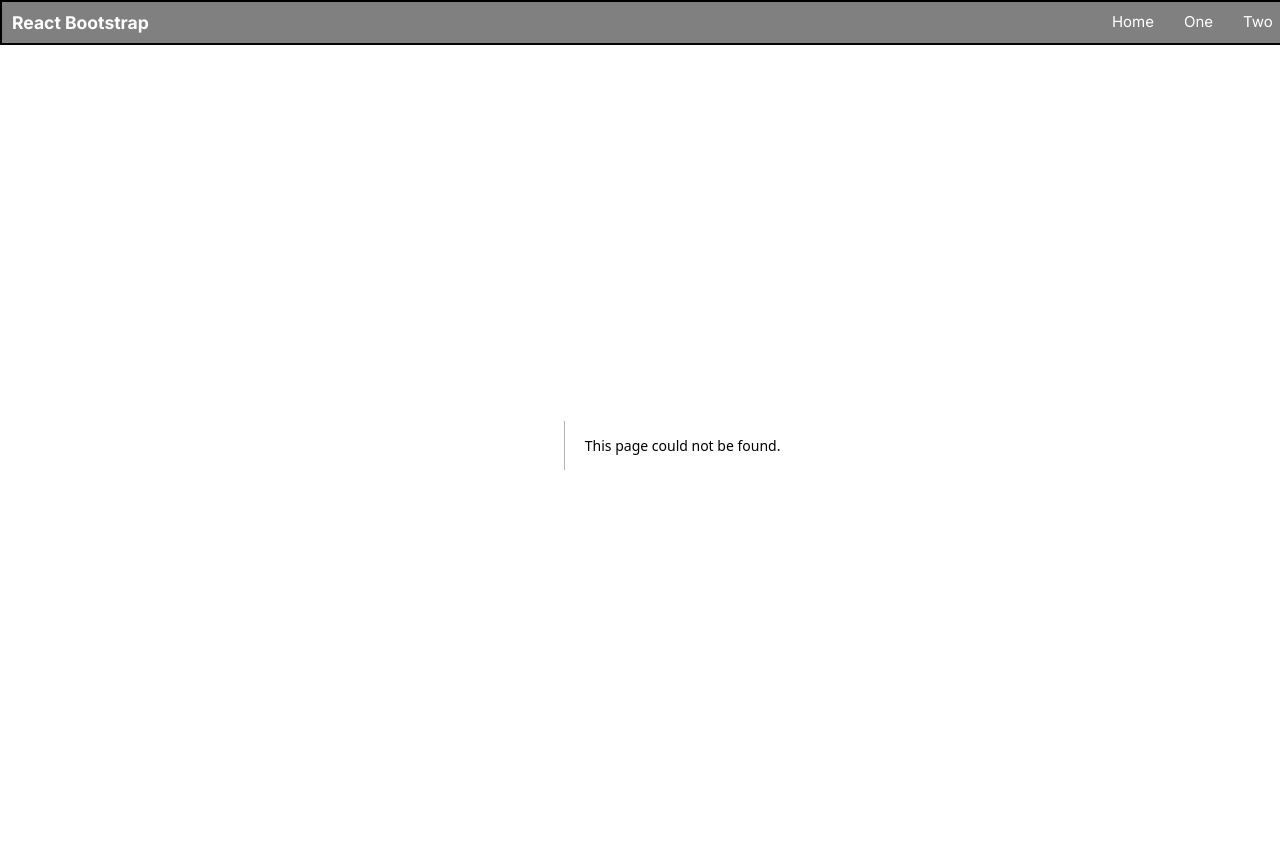
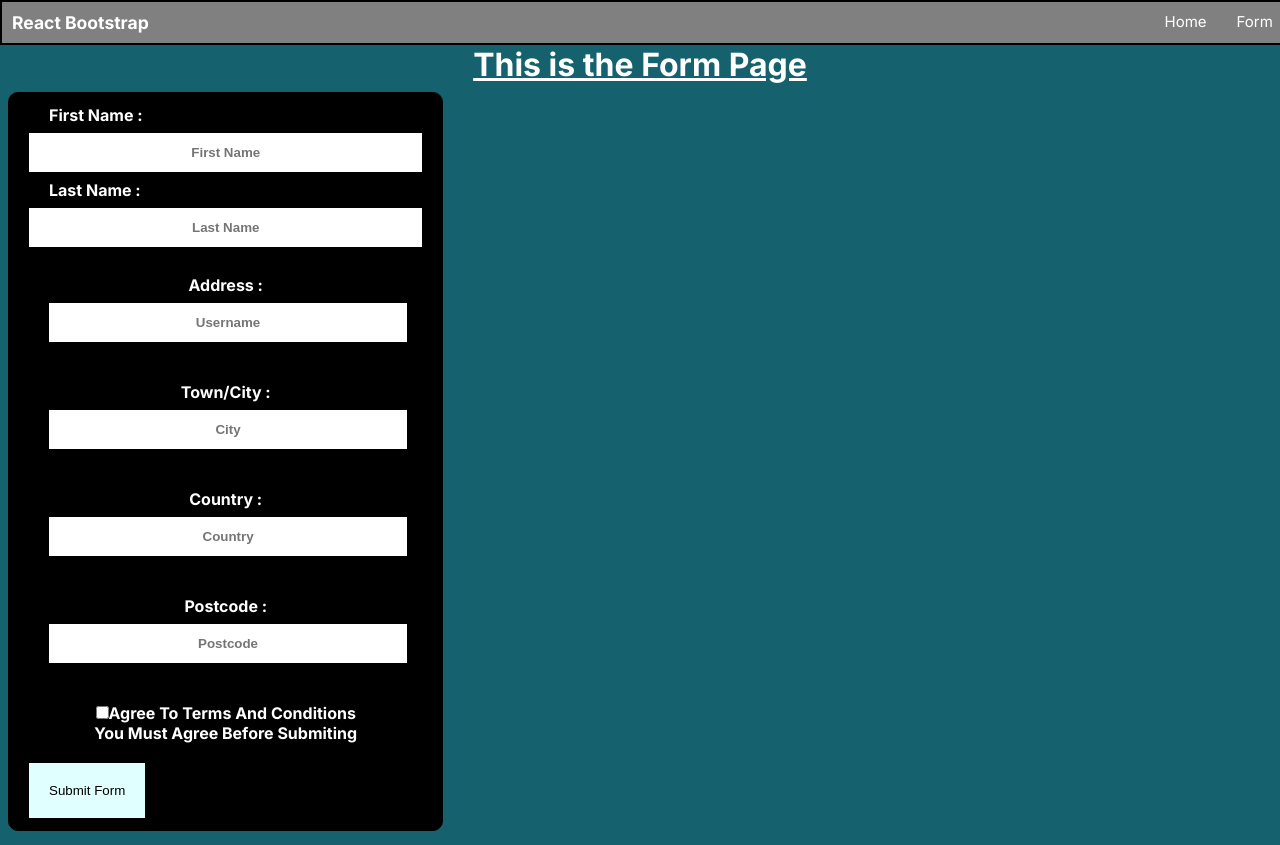
Before and after one commit to TheCarAndBikeGuy/shared-react-assignment, a Next.js app in the folder react-bootstrap/: page /form in a window 1280 px wide. Before the commit this address had no page. Built offline with nearby package versions, Linux system fonts and the light colour scheme.

Commit message:
footer and style

```diff
--- /dev/null
+++ b/react-bootstrap/src/app/form/page.js
@@ -0,0 +1,10 @@
+import FormExample from "../components/form";
+
+export default function Form() {
+  return (
+    <>
+      <h1>This is the Form Page</h1>
+      <FormExample />
+    </>
+  );
+}
--- a/react-bootstrap/src/app/globals.css
+++ b/react-bootstrap/src/app/globals.css
@@ -10,6 +10,11 @@
 
 body {
   background-color: #15616D;
+}
+
+.home-page {
+  text-align: center;
+  color: #eee;
 }
 
 /* Top Of The Page / Navigation Page */
@@ -80,7 +85,7 @@ h1 {
   z-index: 1;
   top: 0;
   left: 0;
-  padding-top: 100px;
+  padding-top: 50px;
   color: white;
 }
 
@@ -97,7 +102,7 @@ h1 {
   cursor: pointer;
   color: white;
   background-color: black;
-  width: 100px;
+  width: 75px;
   height: 50px;
   border-radius: 20px;
 }
@@ -108,7 +113,7 @@ h1 {
 }
 
 .closeButton {
-  margin-top: -30px;
+  margin-top: 15px;
   margin-left: 140px;
   cursor: pointer;
   background-color: white;
@@ -133,10 +138,9 @@ h1 {
 }
 
 .form {
-  position: absolute;
-  top: 150px;
-  left: 425px;
   display: flex;
+  justify-content: center;
+  align-items: center;
   padding: 12px 20px;
   margin: 8px;
   border: 1px solid black;
@@ -174,3 +178,38 @@ h1 {
   background-color: white;
   color: black;
 }
+
+.Accordian {
+  background-color: #eee;
+  color: #444;
+  cursor: pointer;
+  padding: 18px;
+  width: 100%;
+  text-align: left;
+  border: none;
+  outline: none;
+  transition: 0.4s;
+}
+
+.active, .accordion:hover {
+  background-color: #ccc;
+}
+
+.panel {
+  padding: 0 18px;
+  display: none;
+  background-color: white;
+  overflow: hidden;
+}
+
+.copyright {
+  position: relative;
+  top: 10px;
+  margin-top: 1000px;
+  background-color: #000000;
+  text-align: center;
+  align-self: center;
+  width: 100vw;
+  height: 100px;
+  color: white;
+}
--- a/react-bootstrap/src/app/layout.js
+++ b/react-bootstrap/src/app/layout.js
@@ -13,12 +13,17 @@ export default function RootLayout({ children }) {
   return (
     <html lang="en">
       <body className={inter.className}>
-      <header>
+        <header>
           <h3> React Bootstrap </h3>
           <nav className="navigation">
-            <Link className="home" href="/">Home</Link>
-            <Link className="game" href="/">One</Link>
-            <Link className="game" href="/">Two</Link>
+            <Link className="home" href={"/"}>
+              Home
+            </Link>
+            <Link className="home" href={"/form"}>
+              Form
+            </Link>
+            {/*  <Link className="home" href={"/carousel"}>Carousel</Link> */}
+            {/*  <Link className="home" href={"/selectmenu"}>Select Menu</Link> */}
           </nav>
         </header>
         {children}
```
Also changed, not shown: react-bootstrap/src/app/components/form.js (+6 -2 lines), react-bootstrap/src/app/footer/page.js (added, +10 -0 lines), react-bootstrap/src/app/page.js (+21 -3 lines).
